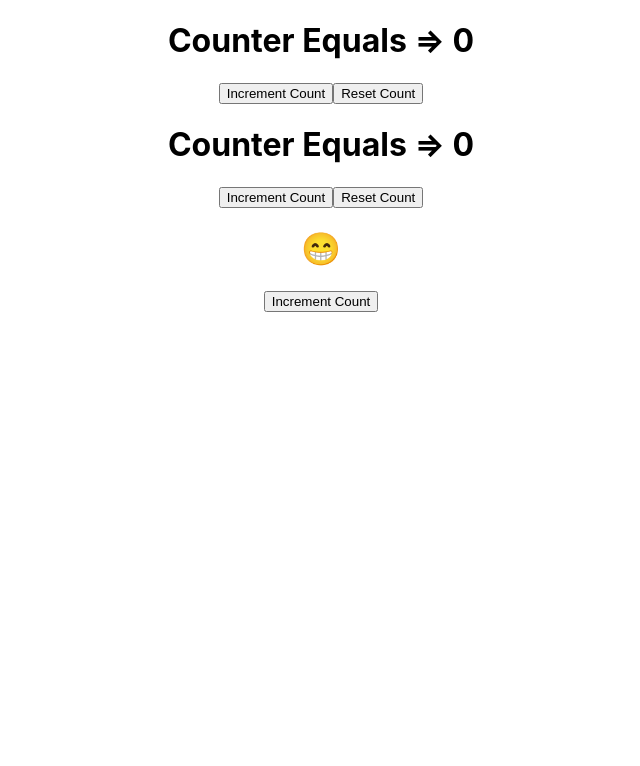
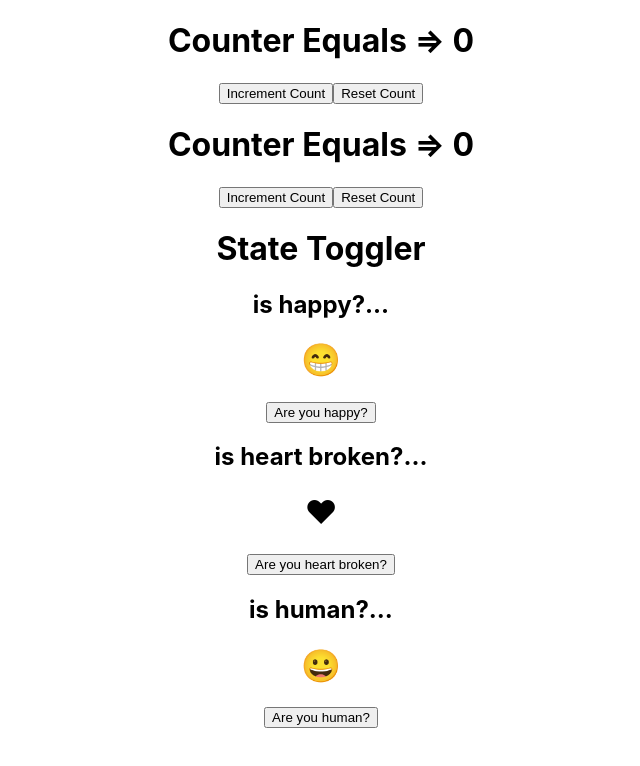
Before and after one commit to jas112/REACT-STUDY-Hooks-Playground, a React (Create React App) app: page / in a window 1280 px wide. Shown: the top 766 px of the page, without its empty margins (319-959 px from the left). Built offline with nearby package versions, Linux system fonts and the light colour scheme.

Commit message:
refactored StateToggler to use custome hook useToggle.

```diff
--- a/src/components/hookStateToggler/HookStateToggler.js
+++ b/src/components/hookStateToggler/HookStateToggler.js
@@ -1,17 +1,36 @@
-import React, {useState} from 'react'
+import React, {useState} from 'react';
+import useToggle from './hooks/useToggle';
 
 function HookStateToggler() {
 
-    const [isHappy, setIsHappy] = useState(true);
+    // const [isHappy, setIsHappy] = useState(true);
+    // const [isHeartBroken, setIsHeartBroken] = useState(false);
 
-    const toggle = () => {
-        setIsHappy(!isHappy);
-    };
+    // const toggleIsHappy = () => {
+    //     setIsHappy(!isHappy);
+    // };
+
+
+    // const toggleIsHeartBroken = () => {
+    //     setIsHeartBroken(!isHeartBroken);
+    // };
+
+    const [isHappy, toggleIsHappy] = useToggle(true);
+    const [isHeartBroken, toggleIsHeartBroken] = useToggle(false);
+    const [isHuman, toggleIsHuman] = useToggle(true);
 
   return (
     <div>
-        <h1 onClick={toggle}>{isHappy? '😁' : '😟'}</h1>
-        <button onClick={toggle}>Increment Count</button>
+        <h1>State Toggler</h1>
+        <h2>is happy?...</h2>
+        <h1 onClick={toggleIsHappy}>{isHappy? '😁' : '😟'}</h1>
+        <button onClick={toggleIsHappy}>Are you happy?</button>
+        <h2>is heart broken?...</h2>
+        <h1 onClick={toggleIsHeartBroken}>{isHeartBroken? '💔' : '❤'}</h1>
+        <button onClick={toggleIsHeartBroken}>Are you heart broken?</button>
+        <h2>is human?...</h2>
+        <h1 onClick={toggleIsHuman}>{isHuman? '😀' : '🤖'}</h1>
+        <button onClick={toggleIsHuman}>Are you human?</button>
     </div>
   )
 }
--- /dev/null
+++ b/src/components/hookStateToggler/hooks/useToggle.js
@@ -0,0 +1,15 @@
+// import useState
+import { useState } from "react";
+
+function useToggle(initValue = false){
+    // declare state and setState variables...
+    const [stateValue, setStateValue] = useState(initValue);
+    // define function to toggle state...
+    const toggle = () => {
+        setStateValue(!stateValue);
+    }
+    // return state and function to toggle it...
+    return [stateValue, toggle];
+}
+
+export default useToggle;
```
